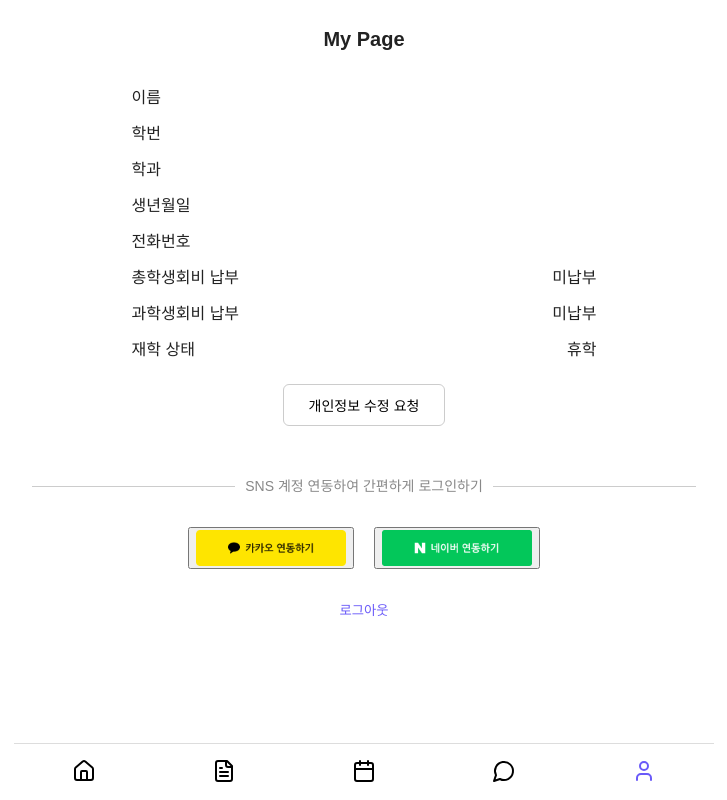
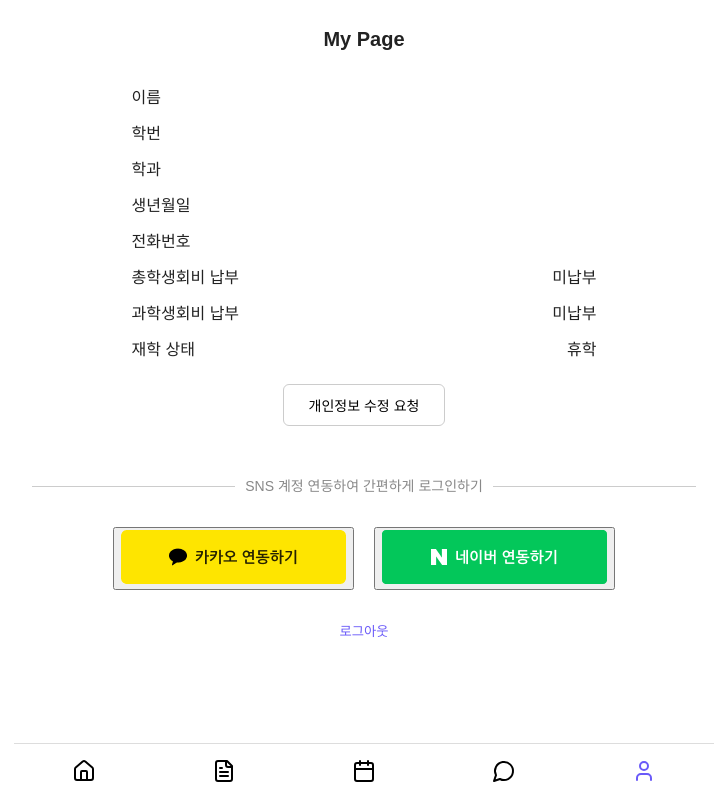
Before and after one commit to DKU-SCHOOPY/SCHOOPY-FE, a React (Create React App) app: page /mypage in a window 1280 px wide. Shown: the whole page, without its empty margins (276-1003 px from the left). Built offline with nearby package versions, Linux system fonts and the light colour scheme; no server answers; sample sign-in values are in the browser's storage.

Commit message:
로그인처럼 변경

```diff
--- a/src/pages/Mypage.css
+++ b/src/pages/Mypage.css
@@ -78,18 +78,37 @@
   margin-top: 20px;
 }
 
-.kakaolink img,
-.naverlink img {
-  width: 150px; /* 필요에 따라 조정 */
-  height: auto;
-  cursor: pointer;
-  display: flex;
-  justify-content: center;
+.kakaolinkbtn,
+.naverlinkbtn {
+  width: 150px;             /* 버튼 전체 너비 */
+  height: auto;           /* 버튼 높이 */
+  display: flex;          /* 이미지와 내부 여백을 정렬 */
+  justify-content: center; /* 이미지 중앙 정렬 */
   align-items: center;
+  text-decoration: none;
+  box-sizing: border-box;
+  border-radius: 6px;
 }
 
-.kakaolink.disabled img,
-.naverlink.disabled img {
+.kakaolinkbtn img,
+.naverlinkbtn img {
+  width: auto;
+  height: 100%; /* 버튼 높이에 맞춤 */
+  object-fit: contain; /* 이미지 비율 유지 */
+  flex-shrink: 0; /* 이미지가 줄어들지 않도록 설정 */
+  max-width: 100%;
+}
+
+.kakaolinkbtn {
+  background-color: #fee500; /* 예: 카카오 버튼 배경 */
+}
+
+.naverlinkbtn {
+  background-color: #03c75a; /* 예: 네이버 버튼 배경 */
+}
+
+.kakaolinkbtn.disabled,
+.naverlinkbtn.disabled {
   pointer-events: none;   /* 클릭 막기 */
   opacity: 0.5;           /* 회색처럼 보이게 */
   cursor: not-allowed;    /* 마우스 커서도 X */
```
